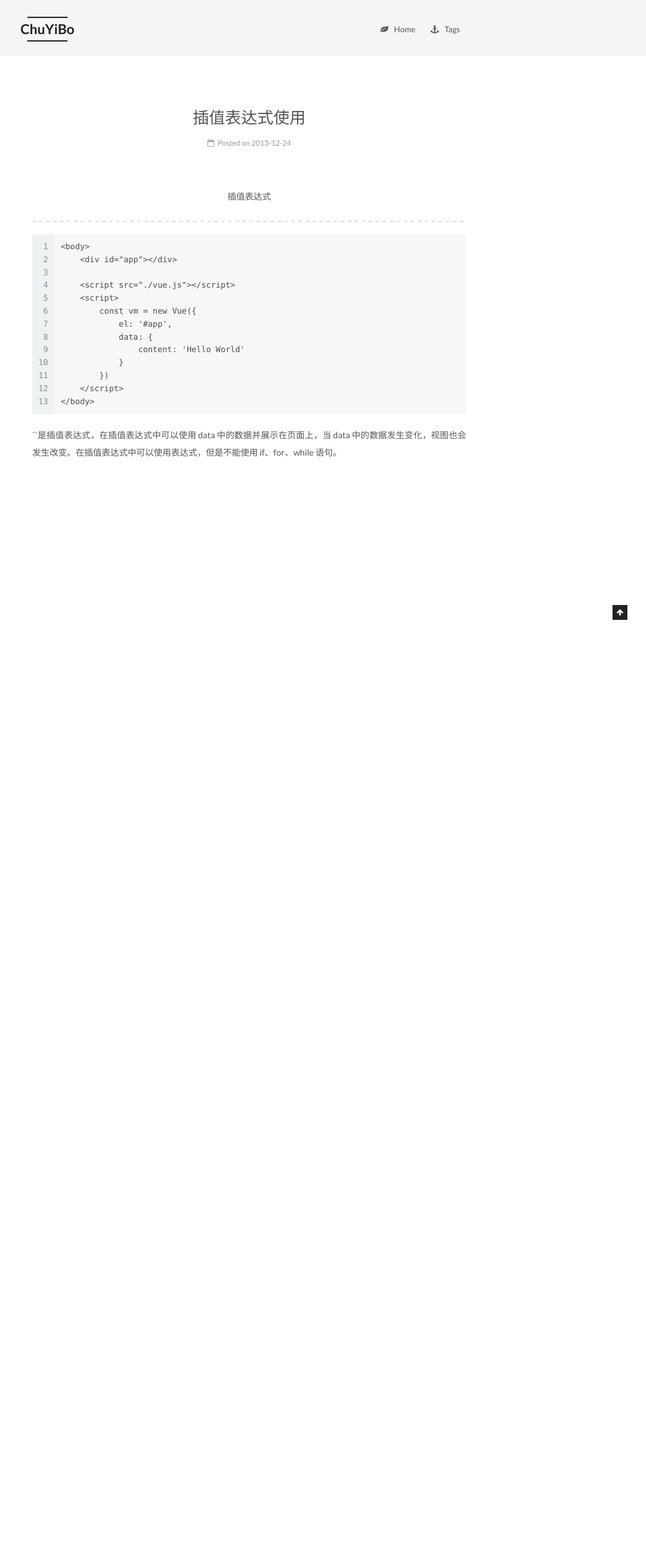
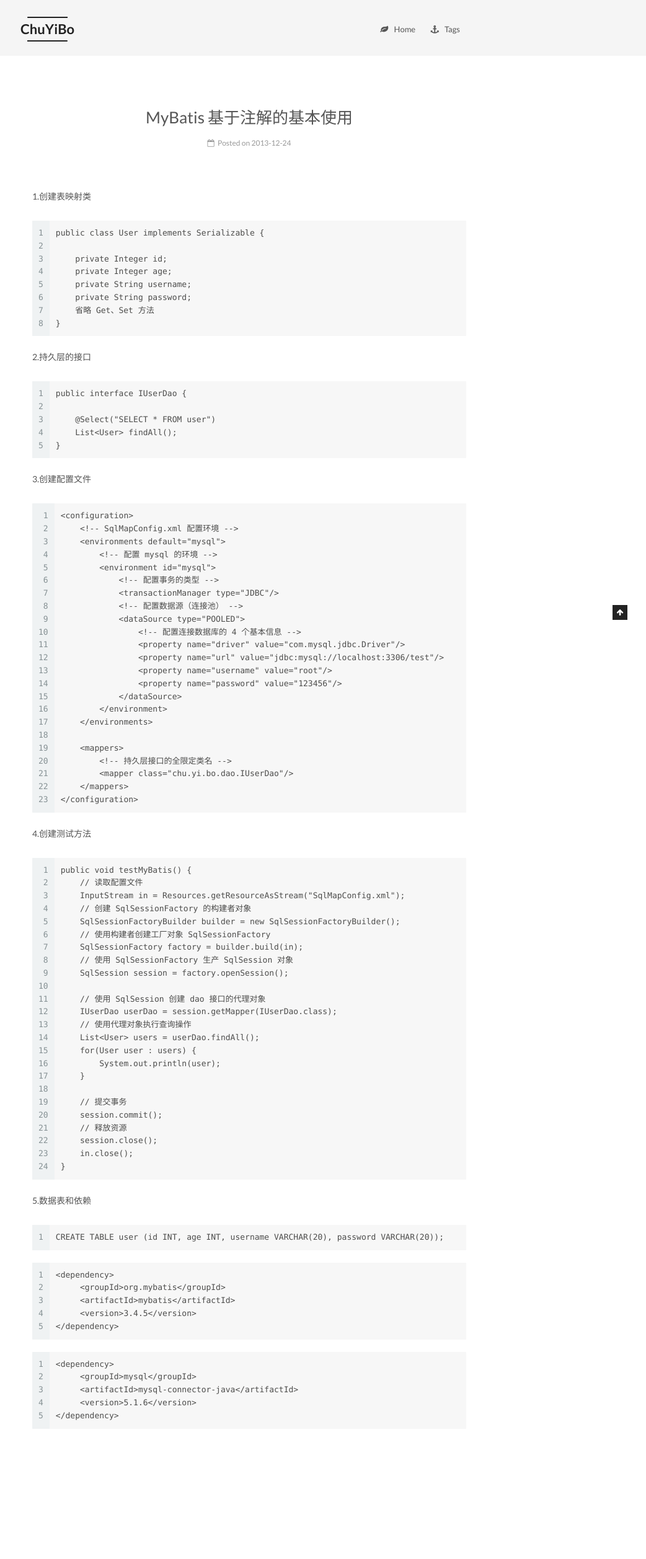
Before and after one commit to chuyibo/chuyibo.github.io, a Jekyll site: the page built from _posts/2021-01-27-MyBatis 学习笔记02.md, in a window 1280 px wide. Shown: the whole page at 62% size, without its empty margins (238-1280 px from the left). Built offline with Jekyll 4.4.1, drawn with Linux system fonts in a browser that asks for light colours; before the commit the page ends 954 px from its top, so only the background shows below that.

Commit message:
2021/02/13

````diff
--- a/_posts/2021-01-27-MyBatis 学习笔记02.md
+++ b/_posts/2021-01-27-MyBatis 学习笔记02.md
@@ -1,30 +1,110 @@
 ---
-title: 插值表达式使用
+title: MyBatis 基于注解的基本使用
 indextitle: CSS 学习笔记(二)
 date: 2013-12-24 23:30:09
-description:
+description: MyBatis 基于注解的基本使用示例。创建数据库表对应的类，创建持久层接口，在持久层接口的方法上使用注解标注对应的 SQL 语句。
 tags:
-- Foo
+- MyBatis
 ---
 
-<p align="center">插值表达式</p>
-
----
+1.创建表映射类
 
 ```
-<body>
-    <div id="app">{{content}}</div>
+public class User implements Serializable {
 
-    <script src="./vue.js"></script>
-    <script>
-        const vm = new Vue({
-            el: '#app',
-            data: {
-                content: 'Hello World'
-            }
-        })
-    </script>
-</body>
+    private Integer id;
+    private Integer age;
+    private String username;
+    private String password;
+    省略 Get、Set 方法
+}
 ```
 
-`{{}}`是插值表达式，在插值表达式中可以使用 data 中的数据并展示在页面上，当 data 中的数据发生变化，视图也会发生改变。在插值表达式中可以使用表达式，但是不能使用 if、for、while 语句。
+2.持久层的接口
+
+```
+public interface IUserDao {
+
+    @Select("SELECT * FROM user")
+    List<User> findAll();
+}
+```
+
+3.创建配置文件
+
+```
+<configuration>
+    <!-- SqlMapConfig.xml 配置环境 -->
+    <environments default="mysql">
+        <!-- 配置 mysql 的环境 -->
+        <environment id="mysql">
+            <!-- 配置事务的类型 -->
+            <transactionManager type="JDBC"/>
+            <!-- 配置数据源（连接池） -->
+            <dataSource type="POOLED">
+                <!-- 配置连接数据库的 4 个基本信息 -->
+                <property name="driver" value="com.mysql.jdbc.Driver"/>
+                <property name="url" value="jdbc:mysql://localhost:3306/test"/>
+                <property name="username" value="root"/>
+                <property name="password" value="123456"/>
+            </dataSource>
+        </environment>
+    </environments>
+
+    <mappers>
+    	<!-- 持久层接口的全限定类名 -->
+        <mapper class="chu.yi.bo.dao.IUserDao"/>
+    </mappers>
+</configuration>
+```
+
+4.创建测试方法
+
+```
+public void testMyBatis() {
+    // 读取配置文件
+    InputStream in = Resources.getResourceAsStream("SqlMapConfig.xml");
+    // 创建 SqlSessionFactory 的构建者对象
+    SqlSessionFactoryBuilder builder = new SqlSessionFactoryBuilder();
+    // 使用构建者创建工厂对象 SqlSessionFactory
+    SqlSessionFactory factory = builder.build(in);
+    // 使用 SqlSessionFactory 生产 SqlSession 对象
+    SqlSession session = factory.openSession();
+
+    // 使用 SqlSession 创建 dao 接口的代理对象
+    IUserDao userDao = session.getMapper(IUserDao.class);
+    // 使用代理对象执行查询操作
+    List<User> users = userDao.findAll();
+    for(User user : users) {
+        System.out.println(user);
+    }
+
+    // 提交事务
+    session.commit();
+    // 释放资源
+    session.close();
+    in.close();
+}
+```
+
+5.数据表和依赖
+
+```
+CREATE TABLE user (id INT, age INT, username VARCHAR(20), password VARCHAR(20));
+```
+
+```
+<dependency>
+     <groupId>org.mybatis</groupId>
+     <artifactId>mybatis</artifactId>
+     <version>3.4.5</version>
+</dependency>
+```
+
+```
+<dependency>
+     <groupId>mysql</groupId>
+     <artifactId>mysql-connector-java</artifactId>
+     <version>5.1.6</version>
+</dependency>
+```
````
